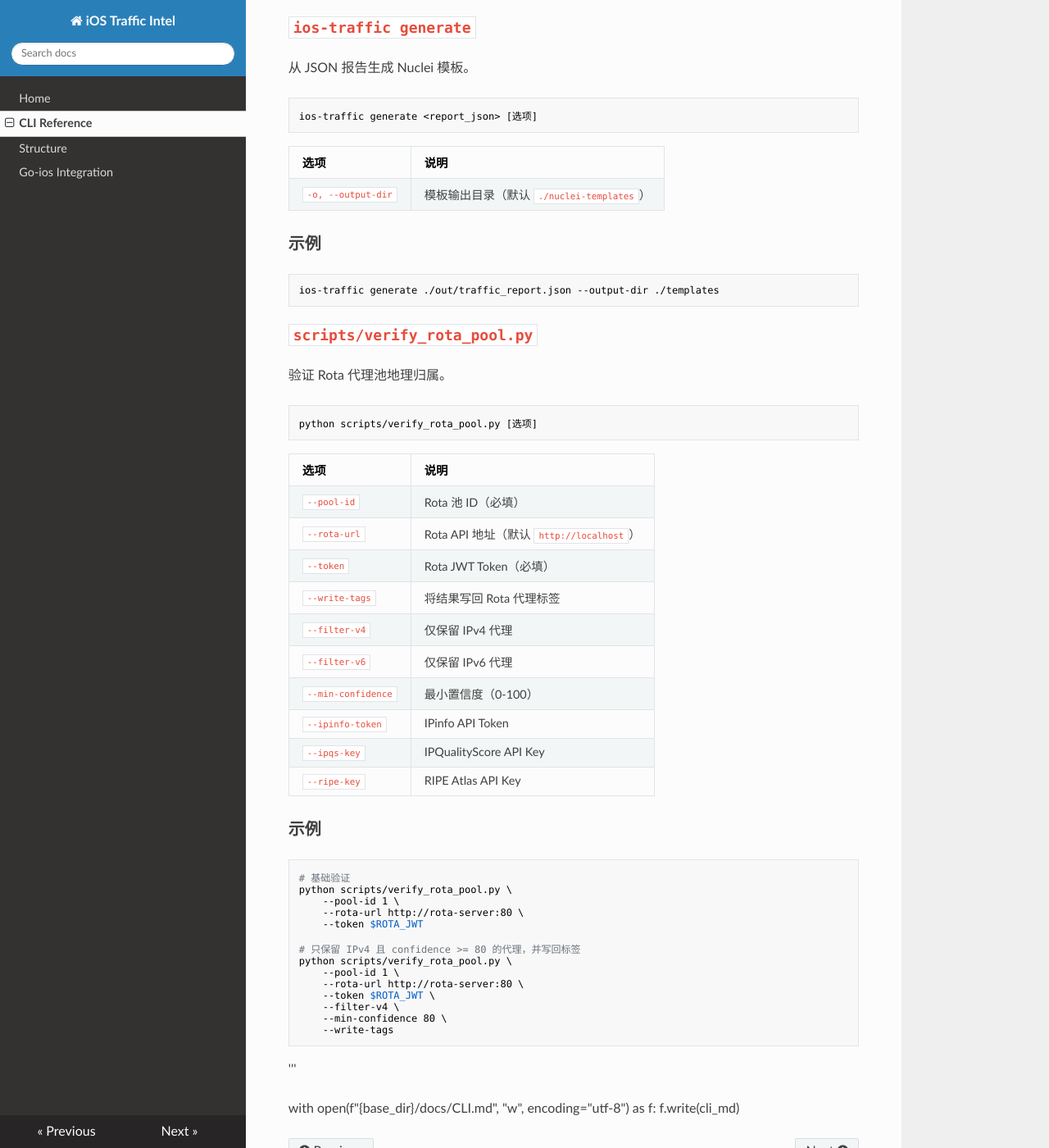
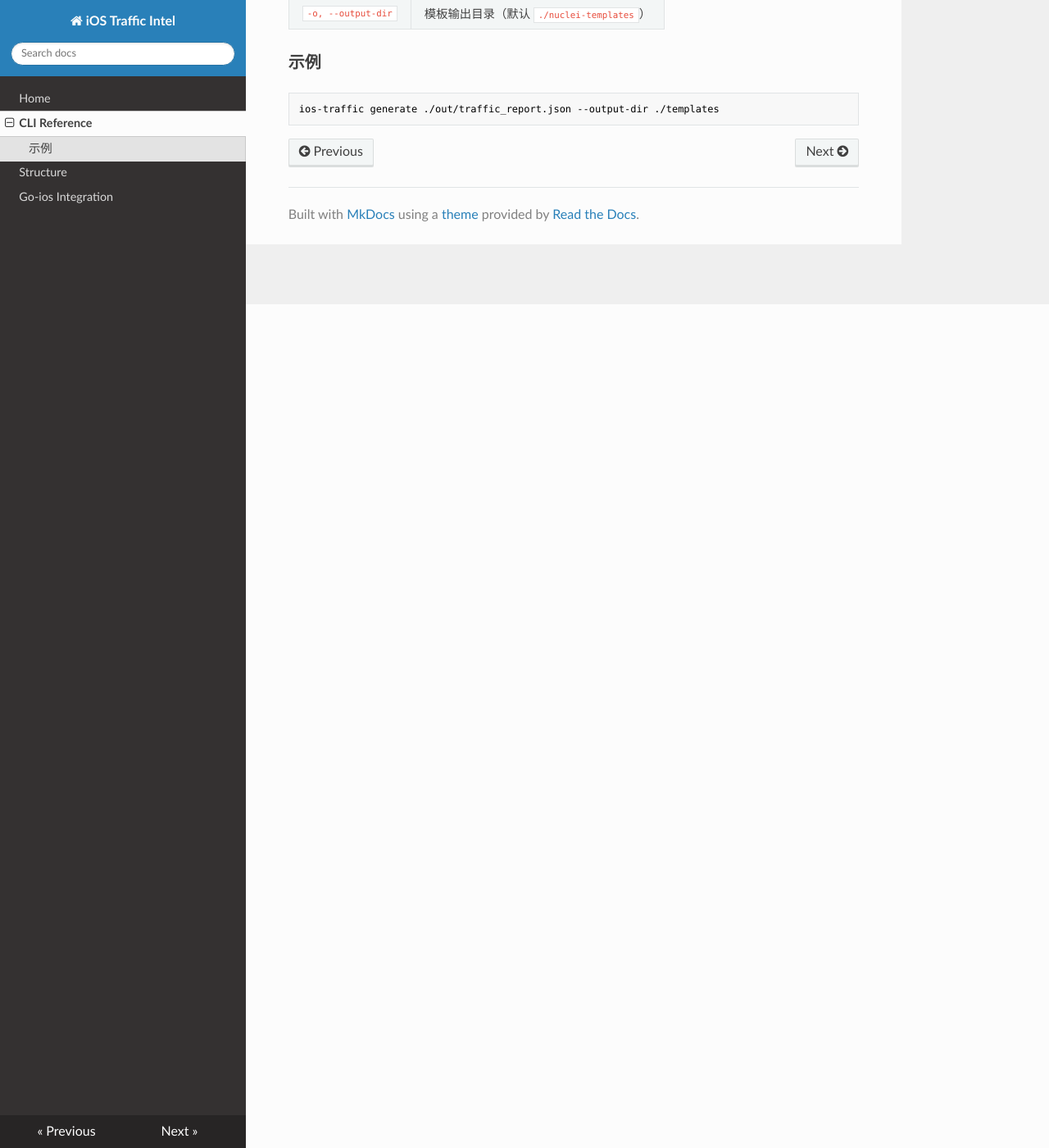
Before and after one commit to sssppp-cooled/-, an MkDocs documentation site: the page built from docs/CLI.md, in a window 1280 px wide and 1400 px high, scrolled down 1029 px. Shown: the whole window at 82% size. Built offline with MkDocs 1.6.1, drawn with Linux system fonts in a browser that asks for light colours; nearby versions of some CDN libraries; some of the changed text lies outside the part shown.

Commit message:
Refactor CLI.md by removing obsolete content
Removed outdated sections related to verify_rota_pool.py and updated CLI commands formatting.

````diff
--- a/docs/CLI.md
+++ b/docs/CLI.md
@@ -1,9 +1,3 @@
-base_dir = "/mnt/agents/output/ios-traffic-intel"
-
-# 1. 创建 docs 目录
-os.makedirs(f"{base_dir}/docs", exist_ok=True)
-
-# 2. docs/CLI.md
 cli_md = '''# CLI 参考
 
 ## `ios-traffic parse`
@@ -32,9 +26,9 @@
 ios-traffic parse traffic.har --filter idor
 
 # 关联 go-ios 设备并自动生成模板
-ios-traffic parse traffic.har \
-    --goios-udid "00008101-0000000000000000" \
-    --auto-generate \
+ios-traffic parse traffic.har \\
+    --goios-udid "00008101-0000000000000000" \\
+    --auto-generate \\
     --output-dir ./out
 ```
 
@@ -55,47 +49,3 @@
 ```bash
 ios-traffic generate ./out/traffic_report.json --output-dir ./templates
 ```
-
-## `scripts/verify_rota_pool.py`
-
-验证 Rota 代理池地理归属。
-
-```bash
-python scripts/verify_rota_pool.py [选项]
-```
-
-| 选项 | 说明 |
-|------|------|
-| `--pool-id` | Rota 池 ID（必填） |
-| `--rota-url` | Rota API 地址（默认 `http://localhost`） |
-| `--token` | Rota JWT Token（必填） |
-| `--write-tags` | 将结果写回 Rota 代理标签 |
-| `--filter-v4` | 仅保留 IPv4 代理 |
-| `--filter-v6` | 仅保留 IPv6 代理 |
-| `--min-confidence` | 最小置信度（0-100） |
-| `--ipinfo-token` | IPinfo API Token |
-| `--ipqs-key` | IPQualityScore API Key |
-| `--ripe-key` | RIPE Atlas API Key |
-
-### 示例
-
-```bash
-# 基础验证
-python scripts/verify_rota_pool.py \
-    --pool-id 1 \
-    --rota-url http://rota-server:80 \
-    --token $ROTA_JWT
-
-# 只保留 IPv4 且 confidence >= 80 的代理，并写回标签
-python scripts/verify_rota_pool.py \
-    --pool-id 1 \
-    --rota-url http://rota-server:80 \
-    --token $ROTA_JWT \
-    --filter-v4 \
-    --min-confidence 80 \
-    --write-tags
-```
-'''
-
-with open(f"{base_dir}/docs/CLI.md", "w", encoding="utf-8") as f:
-    f.write(cli_md)
````
